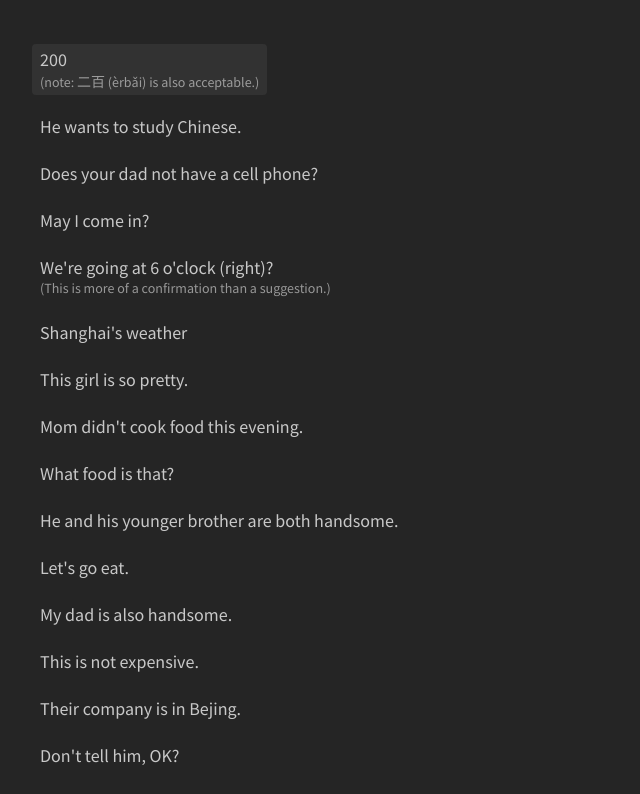
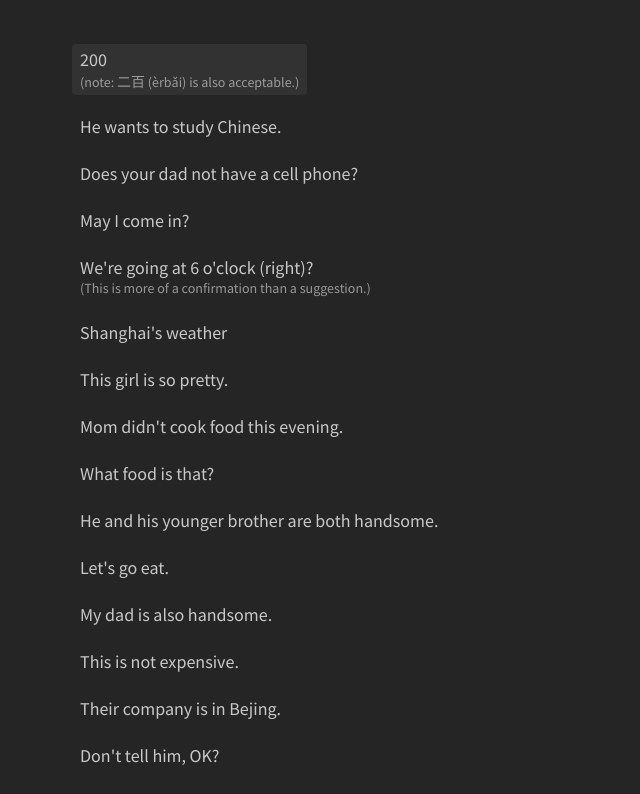
Before and after one commit to Xyzrr/shuo-chinese, a React (Create React App) app: page / in a window 1280 px wide. Shown: the top 794 px of the page, without its empty margins (0-640 px from the left). Built offline with nearby package versions, Linux system fonts and the light colour scheme; what pinyin-split would draw is missing.

Commit message:
max page width

```diff
--- a/src/App.styles.ts
+++ b/src/App.styles.ts
@@ -17,10 +17,12 @@ export const GlobalStyle = createGlobalStyle`
   }
 `;
 
+export const FullPage = styled.div``;
+
 export const EnglishWrapper = styled.div`
   padding: 32px;
   text-align: left;
-  width: calc(45vw - 32px);
+  width: calc(min(45vw, 1200px * 0.45) - 32px);
 `;
 
 export const EnglishItemInner = styled.div`
@@ -53,9 +55,9 @@ export const GrammarArticleWrapper = styled.div`
   background: #323232;
   padding: 32px;
   position: fixed;
-  right: 32px;
+  right: max(32px + (100vw - 1200px) / 2, 32px);
   top: 32px;
-  width: 55vw;
+  width: min(55vw, 1200px * 0.55);
   height: calc(100vh - 64px);
   overflow: auto;
   border-radius: 8px;
@@ -63,6 +65,8 @@ export const GrammarArticleWrapper = styled.div`
 
 export const AppWrapper = styled.div`
   display: flex;
+  max-width: 1200px;
+  margin: 0 auto;
 `;
 
 export const AnswerWrapper = styled.div`
--- a/src/App.tsx
+++ b/src/App.tsx
@@ -126,12 +126,7 @@ const App: React.FC = () => {
           }
           break;
         case "Escape":
-          if (reveal === "article") {
-            setReveal("answer");
-          }
-          if (reveal === "answer") {
           setReveal("none");
-          }
           break;
       }
     };
@@ -144,7 +139,8 @@ const App: React.FC = () => {
   });
 
   return (
-    <S.AppWrapper onClick={() => setReveal("none")}>
+    <S.FullPage onClick={() => setReveal("none")}>
+      <S.AppWrapper>
         <S.GlobalStyle />
         <S.EnglishWrapper>
           {cards.map((card, i) => (
@@ -179,7 +175,9 @@ const App: React.FC = () => {
                     {selectedCard.multi ? (
                       <MultiChineseRenderer children={selectedCard.children} />
                     ) : (
-                    <ChineseRenderer chineseWords={selectedCard.chineseWords} />
+                      <ChineseRenderer
+                        chineseWords={selectedCard.chineseWords}
+                      />
                     )}
                     <S.ShowArticleButton
                       onClick={(e) => {
@@ -210,6 +208,7 @@ const App: React.FC = () => {
           </S.GrammarArticleWrapper>
         )}
       </S.AppWrapper>
+    </S.FullPage>
   );
 };
 
```
Lines whose indentation alone changed are shown as unchanged.
